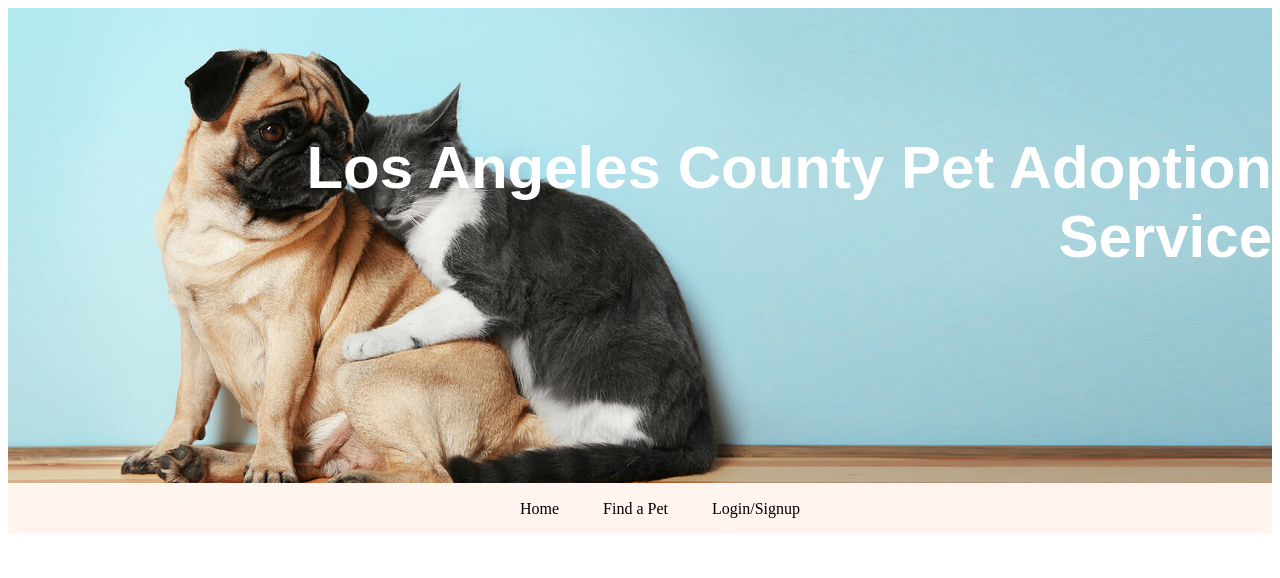
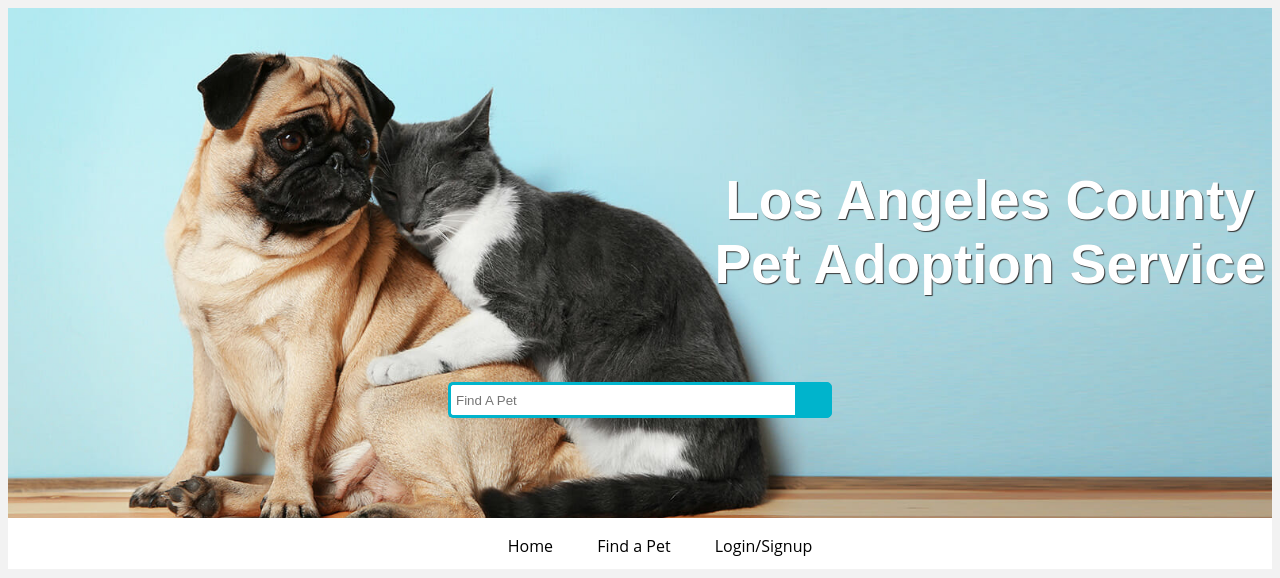
Before and after one commit to TingboW/m1-assignment, a plain HTML site: page index.html in a window 1280 px wide. Shown: the top 578 px of the page. Drawn offline with Linux system fonts and the light colour scheme.

Commit message:
add search bar

```diff
--- a/index.html
+++ b/index.html
@@ -31,11 +31,14 @@
         <p>
             <h3>How does it work to adopt a pet?</h3>
             <h4>1.Use our website’s search to find pets for adoption!</h4>
-            <ul>
-                <li>Find a dog</li>
-                <li>Find a cat</li>
-                <li>Find other pets</li>
-            </ul>
+            <div class="wrap">
+                <div class="search">
+                   <input type="text" class="searchTerm" placeholder="Find A Pet">
+                   <button type="submit" class="searchButton">
+                     <i class="fa fa-search"></i>
+                  </button>
+                </div>
+             </div>
         <p>
 
         <p>
--- a/style.css
+++ b/style.css
@@ -1,19 +1,23 @@
 /* All Pages / Global Styles */
 header {
     background-image: url("images/Adoption-banner.jpeg");
-    background-size: 1400px;
+    background-size: 1500px;
     background-position: 10 10px;
     background-repeat:no-repeat;
     background-color: tomato;
     height: 350px;
-    padding-top: 125px;
-    padding-left: 100px;
+    padding-top: 160px;
+    padding-left: 700px;
     font-weight: bold;
     font-family: Arial, Helvetica, sans-serif;
-    font-size: 60px;
+    font-size: 55px;
     color:#fff;
-    text-align:right;
+    text-shadow: 1px 1px 1px #333;
+    text-align:center;
+    position: relative;
+	overflow: hidden;
 }
+
 li{
     list-style-type:none;
     display:inline;
@@ -26,20 +30,21 @@ li a:link{
     color: #000; /* Before Click */
 }
 li a:visited {
-    color:#818db3; /* After Click */
+    color:#123455; /* After Click */
 }
 li a:hover {
-    color:#333; /* Mouse Over */
+    color:#6992FE; /* Mouse Over */
 }
 li a:active {
     color:#753a30; /* Mouse Down */
 }
 nav{
-    background-color:rgb(255,245,238);
+    background-color:rgb(255,255,255);
     height: 50px;
     text-align: center;
     padding-top: 1px;
 }
+
 main{
     /*height:400px; /* fixed height for demo purpose only */
     margin: 50px;
@@ -55,3 +60,51 @@ footer{
     padding-top: 20px;
     color: rgb(211,218,240);
 }
+
+/* index search bar styles */
+body{
+  background: #f2f2f2;
+  font-family: 'Open Sans', sans-serif;
+}
+
+.search {
+  width: 100%;
+  position: relative;
+  display: flex;
+}
+
+.searchTerm {
+  width: 100%;
+  border: 3px solid #00B4CC;
+  border-right: none;
+  padding: 5px;
+  height: 20px;
+  border-radius: 5px 0 0 5px;
+  outline: none;
+  color: #9DBFAF;
+}
+
+.searchTerm:focus{
+  color: #00B4CC;
+}
+
+.searchButton {
+  width: 40px;
+  height: 36px;
+  border: 1px solid #00B4CC;
+  background: #00B4CC;
+  text-align: center;
+  color: #fff;
+  border-radius: 0 5px 5px 0;
+  cursor: pointer;
+  font-size: 20px;
+}
+
+/*Resize the wrap to see the search bar change!*/
+.wrap{
+  width: 30%;
+  position: absolute;
+  top: 50%;
+  left: 50%;
+  transform: translate(-50%, -50%);
+}
```
Also changed, not shown: findapet.html (+9 -0 lines), signup.html (+9 -0 lines).
